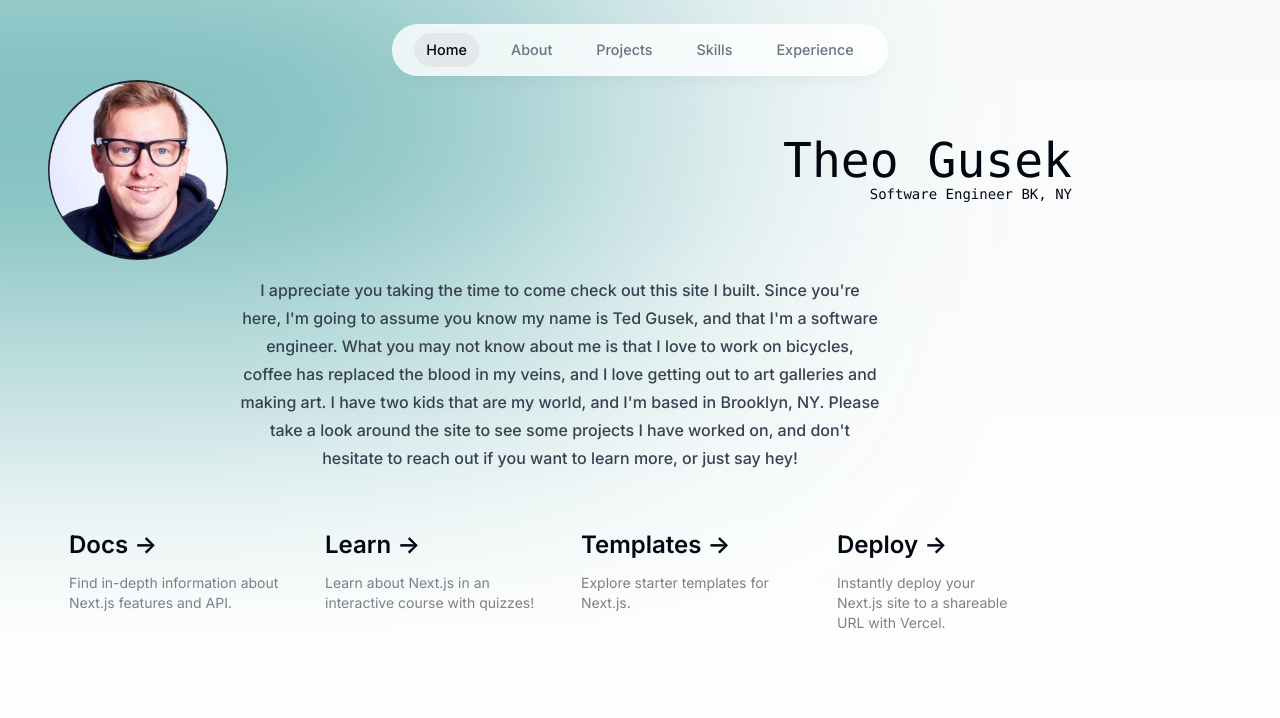
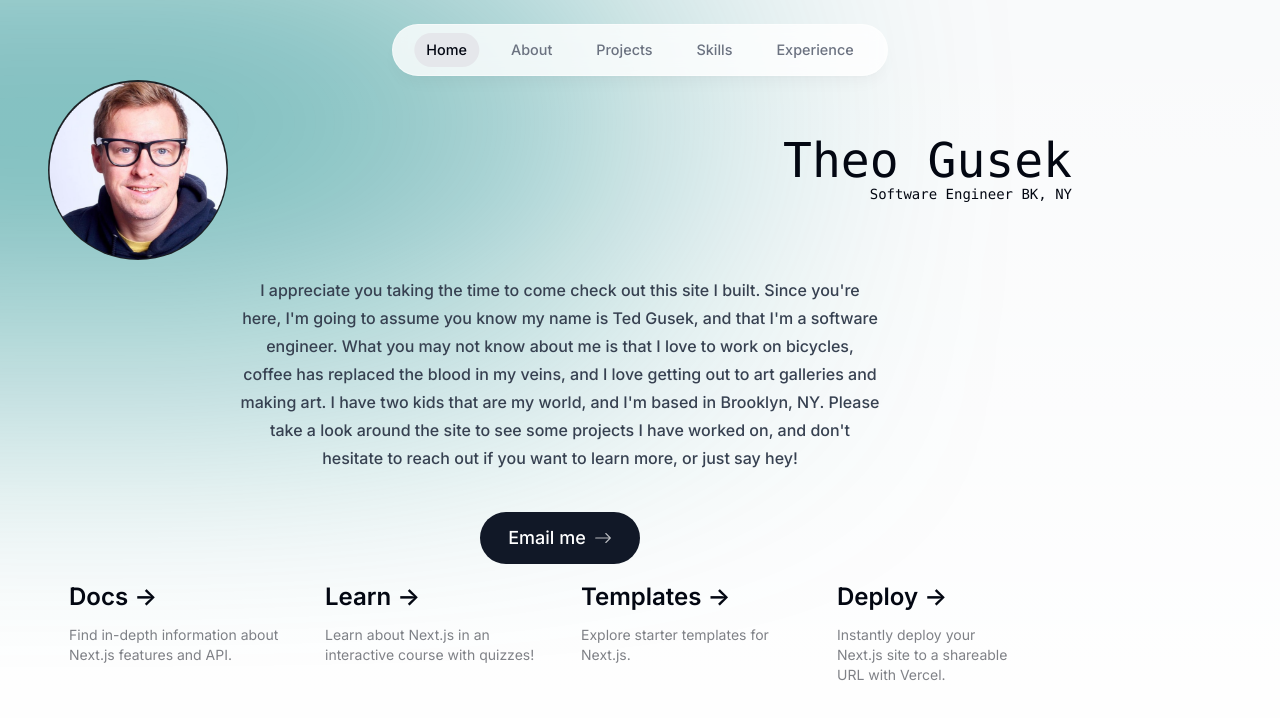
Before and after one commit to tedgusek/portfolio_site, a Next.js app: page / in a window 1280 px wide. Shown: the top 718 px of the page. Built offline with nearby package versions, Linux system fonts and the light colour scheme.

Commit message:
added Email me button

```diff
--- a/components/Intro.tsx
+++ b/components/Intro.tsx
@@ -1,13 +1,11 @@
 'use client'; // needed for framer-motion
 
-// import IntroContent from '@/content/home.mdx';
 import IntroContent from '@/content/intro.mdx';
 import { useSectionInView } from '@/hooks/useSectionInView';
-// import headshot from '@/public/John_Hamlin_Headshot.jpg';
 import { motion, useAnimate } from 'framer-motion';
 import Image from 'next/image';
 import Link from 'next/link';
-// import { BsArrowRight, BsLinkedin } from 'react-icons/bs';
+import { BsArrowRight, BsLinkedin } from 'react-icons/bs';
 // import { FaGithubSquare } from 'react-icons/fa';
 // import { HiDownload } from 'react-icons/hi';
 // import TrackedLink from './TrackedLink';
@@ -56,13 +54,14 @@ function Home() {
           }}
         >
           {/* Contact Me Button */}
-          {/* <Link
-            href={'mailto:johnhamlin@gmail.com?subject=Hello%20John!'}
+          <Link
+            href={'mailto:theohgusek@gmail.com?subject=Hello%20Ted!'}
             className="group flex items-center gap-2 rounded-full bg-gray-900 px-7 py-3 text-white outline-none transition-all hover:scale-110 hover:bg-gray-950 focus:scale-110 active:scale-105"
+            target="_blank"
           >
             Email me{' '}
             <BsArrowRight className="opacity-70 transition group-hover:translate-x-1" />
-          </Link> */}
+          </Link>
 
           {/* Resume Button */}
           {/* <TrackedLink
```
